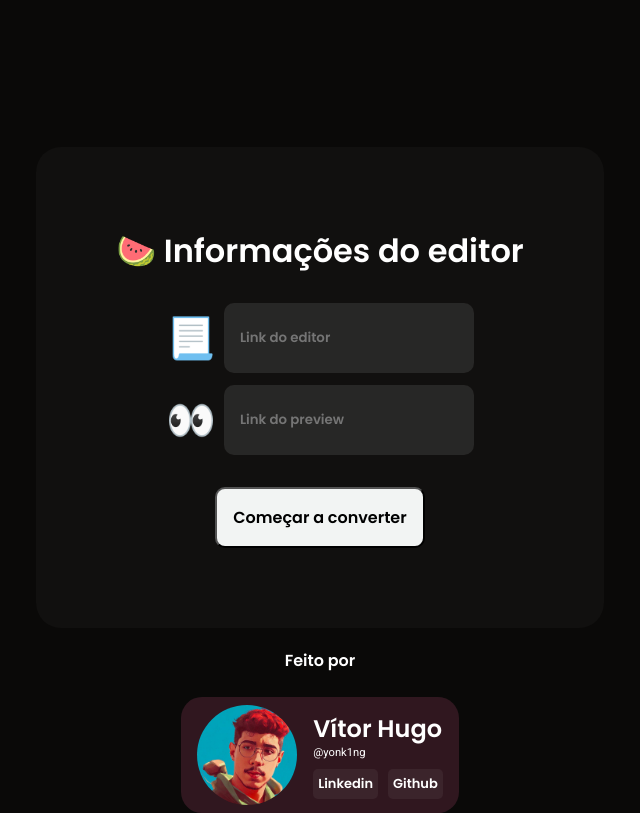
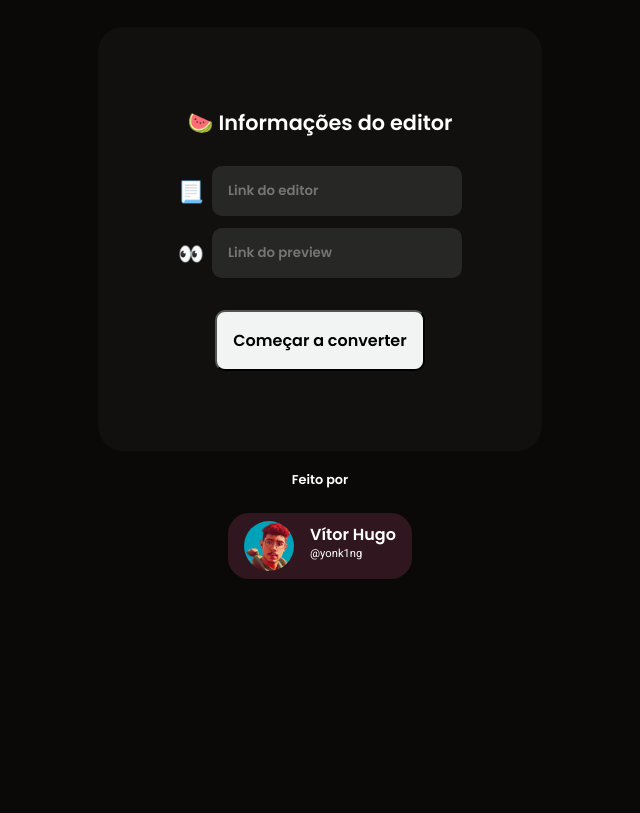
Before and after one commit to yondv/ESSIA-Split-Screen-Editor, a plain HTML site: page index.html in a window 1280 px wide. Shown: the part 114-927 px from the top of the page, without its empty margins (320-960 px from the left). After the commit the page ends 800 px from the top, so only its background shows below. Drawn offline with Linux system fonts and the light colour scheme.

Commit message:
quarto commit

```diff
--- a/styles.css
+++ b/styles.css
@@ -327,3 +327,36 @@ input{
 #btn-split-none{
     display: none;
 }
+
+/* responsividade */
+
+@media (max-height: 900px)
+{
+  header{
+    margin-bottom: 30px;
+  }
+}
+
+@media (max-height: 800px){
+    main h1{
+        font-size: 1.3rem;
+    }
+    .form h2{
+        font-size: 1.3rem;
+    }
+    input{
+        height: 50px;
+    }
+    .made-by{
+        font-size: .8rem;
+    }
+    .content img{
+        height: 50px;
+    }
+    .content h1{
+        font-size: 1rem;
+    }
+    .social-items a{
+        display: none;
+    }
+}
```
